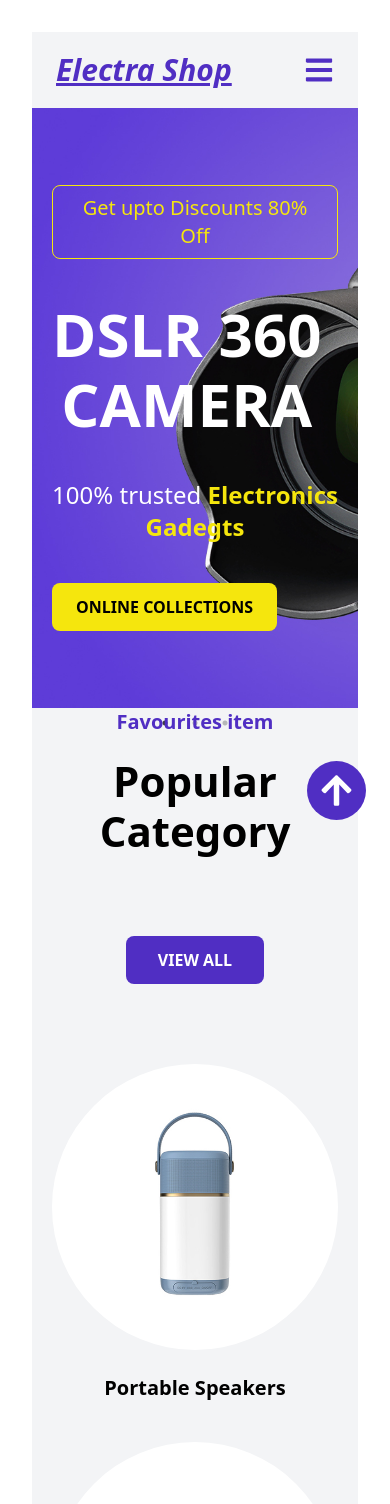
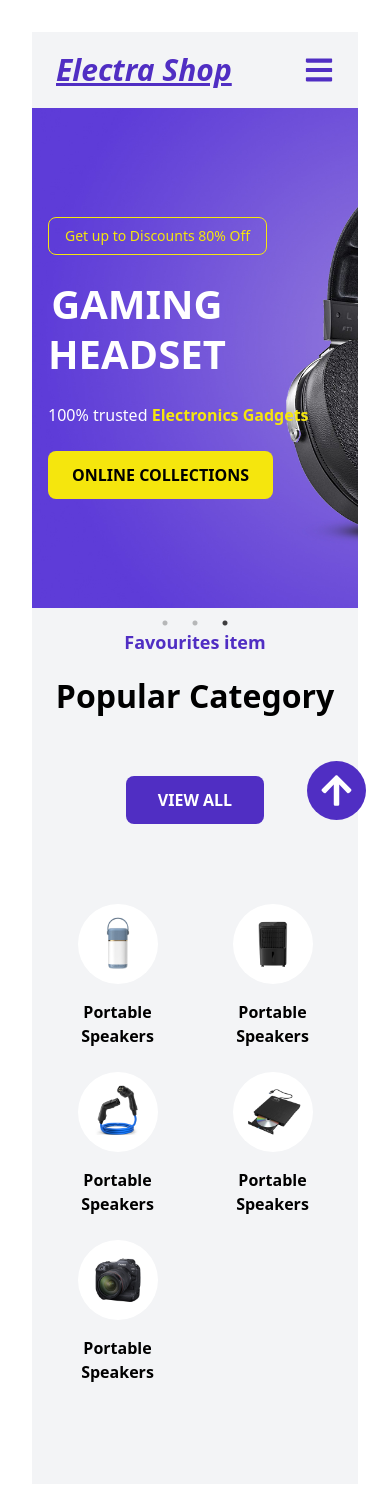
Before and after one commit to Krupa2205/TrendVibe, a React (Vite) app: page / in a window 390 px wide. Shown: the top 1504 px of the page. Built offline with nearby package versions, Linux system fonts and the light colour scheme.

Commit message:
Done responsive at frontend part UI.

```diff
--- a/src/sections/Category.jsx
+++ b/src/sections/Category.jsx
@@ -1,59 +1,128 @@
-import React, { useEffect } from 'react'
-import cat1 from '../assets/cat1.jpg'
-import cat2 from '../assets/cat2.jpg'
-import cat3 from '../assets/cat3.jpg'
-import cat4 from '../assets/cat4.jpg'
-import cat5 from '../assets/cat5.jpg'
+import React, { useEffect } from 'react';
+import cat1 from '../assets/cat1.jpg';
+import cat2 from '../assets/cat2.jpg';
+import cat3 from '../assets/cat3.jpg';
+import cat4 from '../assets/cat4.jpg';
+import cat5 from '../assets/cat5.jpg';
 import AOS from 'aos';
 import 'aos/dist/aos.css';
 
 const Category = () => {
-  useEffect(()=>{
+  useEffect(() => {
     AOS.init({
-      offset:100,
-      duration:500,
-      easing:'ease-in-out',
+      offset: 100,
+      duration: 500,
+      easing: 'ease-in-out',
     });
+    AOS.refresh();
+  }, []);
 
-    AOS.refresh();
+  return (
+    <div
+      id="category"
+      className="w-full bg-gray-100 lg:px-20 px-5 pb-[100px] pt-[20px] flex lg:flex-row flex-col justify-center items-center gap-20"
+    >
+      {/* Left Section */}
+      <div
+        data-aos="zoom-in"
+        data-aos-delay="50"
+        className="lg:w-[15%] w-full flex flex-col justify-center lg:items-start items-center gap-[20px]"
+      >
+        <h1 className="text-themepurple text-lg lg:text-xl font-semibold text-center">
+          Favourites item
+        </h1>
+        <h1 className="text-black font-semibold text-[32px] lg:text-[42px] leading-[40px] lg:leading-[50px] lg:text-start text-center">
+          Popular Category
+        </h1>
+        <button className="bg-themepurple hover:bg-themeyellow text-white hover:text-black px-8 py-3 rounded-lg font-semibold mt-[40px]">
+          VIEW ALL
+        </button>
+      </div>
 
-  },[])
-  return (
-    <div id='category' className='w-full bg-gray-100 lg:px-20 px-5 pb-[80px] flex lg:flex-row flex-col justify-center items-center gap-20'>
-      <div data-aos="zoom-in" data-aos-delay="50" className='lg:w-[15%] w-full flex flex-col justify-center lg:items-start items-center gap-[20px]'>
-    <h1 className='text-themepurple text-xl font-semibold text-center'>Favourites item</h1>
-    <h1 className='text-black font-semibold text-[42px] leading-[50px] lg:text-start  text-center'>Popular Category</h1>
-    <button className='bg-themepurple hover:bg-themeyellow text-white hover:text-black px-8 py-3 rounded-lg font-semibold mt-[60px]'>VIEW ALL</button>
+      {/* Right Section */}
+      <div className="lg:w-[85%] w-full grid lg:grid-cols-5 grid-cols-2 sm:grid-cols-3 justify-center items-start gap-6 lg:gap-10">
+        {/* Item 1 */}
+        <div
+          data-aos="zoom-in"
+          data-aos-delay="100"
+          className="flex flex-col justify-center items-center gap-4"
+        >
+          <img
+            src={cat1}
+            alt=""
+            className="rounded-full cursor-pointer w-[80px] lg:w-[120px]"
+          />
+          <h1 className="text-black text-base lg:text-xl font-semibold hover:text-themepurple cursor-pointer text-center">
+            Portable Speakers
+          </h1>
         </div>
-      <div className='lg:w-[85%] w-full grid lg:grid-cols-5 grid-cols-1 justify-center items-start gap-10'>
+
+        {/* Item 2 */}
         <div
-      data-aos="zoom-in" data-aos-delay="100" className='flex flex-col justify-center items-center gap-6'>
-        <img src={cat1} alt="" className='rounded-full cursor-pointer' />
-        <h1 className='text-black text-xl font-semibold hover:text-themepurple cursor-pointer'>Portable Speakers</h1>
+          data-aos="zoom-in"
+          data-aos-delay="200"
+          className="flex flex-col justify-center items-center gap-4"
+        >
+          <img
+            src={cat2}
+            alt=""
+            className="rounded-full cursor-pointer w-[80px] lg:w-[120px]"
+          />
+          <h1 className="text-black text-base lg:text-xl font-semibold hover:text-themepurple cursor-pointer text-center">
+            Portable Speakers
+          </h1>
         </div>
+
+        {/* Item 3 */}
         <div
-      data-aos="zoom-in" data-aos-delay="200" className='flex flex-col justify-center items-center gap-6'>
-        <img src={cat2} alt="" className='rounded-full cursor-pointer' />
-        <h1 className='text-black text-xl font-semibold hover:text-themepurple cursor-pointer'>Portable Speakers</h1>
+          data-aos="zoom-in"
+          data-aos-delay="300"
+          className="flex flex-col justify-center items-center gap-4"
+        >
+          <img
+            src={cat3}
+            alt=""
+            className="rounded-full cursor-pointer w-[80px] lg:w-[120px]"
+          />
+          <h1 className="text-black text-base lg:text-xl font-semibold hover:text-themepurple cursor-pointer text-center">
+            Portable Speakers
+          </h1>
         </div>
+
+        {/* Item 4 */}
         <div
-      data-aos="zoom-in" data-aos-delay="300" className='flex flex-col justify-center items-center gap-6'>
-        <img src={cat3} alt="" className='rounded-full cursor-pointer' />
-        <h1 className='text-black text-xl font-semibold hover:text-themepurple cursor-pointer'>Portable Speakers</h1>
+          data-aos="zoom-in"
+          data-aos-delay="400"
+          className="flex flex-col justify-center items-center gap-4"
+        >
+          <img
+            src={cat4}
+            alt=""
+            className="rounded-full cursor-pointer w-[80px] lg:w-[120px]"
+          />
+          <h1 className="text-black text-base lg:text-xl font-semibold hover:text-themepurple cursor-pointer text-center">
+            Portable Speakers
+          </h1>
         </div>
+
+        {/* Item 5 */}
         <div
-      data-aos="zoom-in" data-aos-delay="400" className='flex flex-col justify-center items-center gap-6'>
-        <img src={cat4} alt="" className='rounded-full cursor-pointer' />
-        <h1 className='text-black text-xl font-semibold hover:text-themepurple cursor-pointer'>Portable Speakers</h1>
-      </div>
-      <div
-      data-aos="zoom-in" data-aos-delay="500" className='flex flex-col justify-center items-center gap-6'>
-        <img src={cat5} alt="" className='rounded-full cursor-pointer' />
-        <h1 className='text-black text-xl font-semibold hover:text-themepurple cursor-pointer'>Portable Speakers</h1>
+          data-aos="zoom-in"
+          data-aos-delay="500"
+          className="flex flex-col justify-center items-center gap-4"
+        >
+          <img
+            src={cat5}
+            alt=""
+            className="rounded-full cursor-pointer w-[80px] lg:w-[120px]"
+          />
+          <h1 className="text-black text-base lg:text-xl font-semibold hover:text-themepurple cursor-pointer text-center">
+            Portable Speakers
+          </h1>
         </div>
       </div>
     </div>
-  )
-}
+  );
+};
 
-export default Category
+export default Category;
--- a/src/sections/Hero.jsx
+++ b/src/sections/Hero.jsx
@@ -1,10 +1,10 @@
-import React, { useEffect } from 'react'
+import React, { useEffect } from 'react';
 import Slider from "react-slick";
 import "slick-carousel/slick/slick.css";
 import "slick-carousel/slick/slick-theme.css";
-import headset from '../assets/headset.jpg'
-import earbuds from '../assets/earbuds.jpg'
-import dslr from '../assets/dslr.jpg'
+import headset from '../assets/headset.jpg';
+import earbuds from '../assets/earbuds.jpg';
+import dslr from '../assets/dslr.jpg';
 import AOS from 'aos';
 import 'aos/dist/aos.css';
 
@@ -15,56 +15,156 @@ const Hero = () => {
     speed: 500,
     slidesToShow: 1,
     slidesToScroll: 1,
-    arrowsL:false
+    autoplay: true,
+    autoplaySpeed: 3000,
+    arrows: false,
   };
 
-  useEffect(()=>{
+  useEffect(() => {
     AOS.init({
-      offset:100,
-      duration:500,
-      easing:'ease-in-out',
+      offset: 100,
+      duration: 500,
+      easing: 'ease-in-out',
     });
-
     AOS.refresh();
-
-  },[])
+  }, []);
 
   return (
-    <div id='hero' className='w-full flex justify-center items-center lg:h-[700px] h-[600px]'>
-      <Slider className='w-full' {...settings}>
+    <div id="hero" className="w-full flex justify-center items-center min-h-[500px] lg:min-h-[700px] h-auto">
+      <div className="max-w-screen-xl w-full">
+        <Slider {...settings}>
+          {/* Slide 1 */}
           <div>
-        <div className='w-full lg:px-20 px-5 lg:h-[700px] h-[600px] flex flex-col justify-center items-start gap-10 bg-cover bg-center' style={{backgroundImage:`url(${dslr})`}}>
-        <h1 data-aos="zoom-in" data-aos-delay="50" className='text-themeyellow border rounded-lg border-themeyellow px-6 py-2 text-xl'>Get upto Discounts 80% Off</h1>
-        <h1 data-aos="zoom-in" data-aos-delay="100" className='text-white lg:text-[120px] text-[60px] uppercase font-bold lg:leading-[120px] leading-[70px]'>DSLR 360 <br/>Camera</h1>
-        <h1 data-aos="zoom-in" data-aos-delay="100" className='text-white text-2xl'>100% trusted <span className='text-themeyellow font-semibold'>Electronics Gadegts</span></h1>
-        <button data-aos="zoom-in" data-aos-delay="200"  className='bg-themeyellow px-6 py-3 rounded-lg text-black font-semibold'>ONLINE COLLECTIONS</button>
+            <div
+              className="w-full px-4 lg:px-20 flex flex-col justify-center items-start gap-6 lg:gap-10 min-h-[500px] lg:min-h-[700px] h-auto bg-cover bg-center"
+              style={{
+                backgroundImage: `url(${dslr})`,
+                backgroundSize: 'cover',
+              }}
+            >
+              <h1
+                data-aos="zoom-in"
+                data-aos-delay="50"
+                className="text-themeyellow border rounded-lg border-themeyellow px-4 lg:px-6 py-2 text-sm lg:text-xl"
+              >
+                Get up to Discounts 80% Off
+              </h1>
+              <h1
+                data-aos="zoom-in"
+                data-aos-delay="100"
+                className="text-white text-[40px] lg:text-[100px] uppercase font-bold leading-[50px] lg:leading-[100px] text-wrap"
+              >
+                DSLR 360 <br /> Camera
+              </h1>
+              <h1
+                data-aos="zoom-in"
+                data-aos-delay="150"
+                className="text-white text-base lg:text-2xl"
+              >
+                100% trusted{' '}
+                <span className="text-themeyellow font-semibold">
+                  Electronics Gadgets
+                </span>
+              </h1>
+              <button
+                data-aos="zoom-in"
+                data-aos-delay="200"
+                className="bg-themeyellow px-6 py-3 rounded-lg text-black font-semibold"
+              >
+                ONLINE COLLECTIONS
+              </button>
             </div>
           </div>
 
-
+          {/* Slide 2 */}
           <div>
-        <div className='w-full lg:px-20 px-5 lg:h-[700px] h-[600px] flex flex-col justify-center items-start gap-10 bg-cover bg-center' style={{backgroundImage:`url(${earbuds})`}}>
-        <h1 data-aos="zoom-in" data-aos-delay="50" className='text-themeyellow border rounded-lg border-themeyellow px-6 py-2 text-xl'>Get upto Discounts 80% Off</h1>
-        <h1 data-aos="zoom-in" data-aos-delay="100" className='text-white lg:text-[120px] text-[60px] uppercase font-bold lg:leading-[120px] leading-[70px]'>Wireless <br/>Earbuds</h1>
-        <h1 data-aos="zoom-in" data-aos-delay="100" className='text-white text-2xl'>100% trusted <span className='text-themeyellow font-semibold'>Electronics Gadegts</span></h1>
-        <button data-aos="zoom-in" data-aos-delay="200"  className='bg-themeyellow px-6 py-3 rounded-lg text-black font-semibold'>ONLINE COLLECTIONS</button>
+            <div
+              className="w-full px-4 lg:px-20 flex flex-col justify-center items-start gap-6 lg:gap-10 min-h-[500px] lg:min-h-[700px] h-auto bg-cover bg-center"
+              style={{
+                backgroundImage: `url(${earbuds})`,
+                backgroundSize: 'cover',
+              }}
+            >
+              <h1
+                data-aos="zoom-in"
+                data-aos-delay="50"
+                className="text-themeyellow border rounded-lg border-themeyellow px-4 lg:px-6 py-2 text-sm lg:text-xl"
+              >
+                Get up to Discounts 80% Off
+              </h1>
+              <h1
+                data-aos="zoom-in"
+                data-aos-delay="100"
+                className="text-white text-[40px] lg:text-[100px] uppercase font-bold leading-[50px] lg:leading-[100px] text-wrap"
+              >
+                Wireless <br /> Earbuds
+              </h1>
+              <h1
+                data-aos="zoom-in"
+                data-aos-delay="150"
+                className="text-white text-base lg:text-2xl"
+              >
+                100% trusted{' '}
+                <span className="text-themeyellow font-semibold">
+                  Electronics Gadgets
+                </span>
+              </h1>
+              <button
+                data-aos="zoom-in"
+                data-aos-delay="200"
+                className="bg-themeyellow px-6 py-3 rounded-lg text-black font-semibold"
+              >
+                ONLINE COLLECTIONS
+              </button>
             </div>
           </div>
 
-
+          {/* Slide 3 */}
           <div>
-        <div className='w-full lg:px-20 px-5 lg:h-[700px] h-[600px] flex flex-col justify-center items-start gap-10 bg-cover bg-center' style={{backgroundImage:`url(${headset})`}}>
-        <h1 data-aos="zoom-in" data-aos-delay="50" className='text-themeyellow border rounded-lg border-themeyellow px-6 py-2 text-xl'>Get upto Discounts 80% Off</h1>
-        <h1 data-aos="zoom-in" data-aos-delay="100" className='text-white lg:text-[120px] text-[60px] uppercase font-bold lg:leading-[120px] leading-[70px]'>DSLR 360 <br/>Camera</h1>
-        <h1 data-aos="zoom-in" data-aos-delay="100" className='text-white text-2xl'>100% trusted <span className='text-themeyellow font-semibold'>Electronics Gadegts</span></h1>
-        <button data-aos="zoom-in" data-aos-delay="200"  className='bg-themeyellow px-6 py-3 rounded-lg text-black font-semibold'>ONLINE COLLECTIONS</button>
+            <div
+              className="w-full px-4 lg:px-20 flex flex-col justify-center items-start gap-6 lg:gap-10 min-h-[500px] lg:min-h-[700px] h-auto bg-cover bg-center"
+              style={{
+                backgroundImage: `url(${headset})`,
+                backgroundSize: 'cover',
+              }}
+            >
+              <h1
+                data-aos="zoom-in"
+                data-aos-delay="50"
+                className="text-themeyellow border rounded-lg border-themeyellow px-4 lg:px-6 py-2 text-sm lg:text-xl"
+              >
+                Get up to Discounts 80% Off
+              </h1>
+              <h1
+                data-aos="zoom-in"
+                data-aos-delay="100"
+                className="text-white text-[40px] lg:text-[100px] uppercase font-bold leading-[50px] lg:leading-[100px] text-wrap"
+              >
+                Gaming <br /> Headset
+              </h1>
+              <h1
+                data-aos="zoom-in"
+                data-aos-delay="150"
+                className="text-white text-base lg:text-2xl"
+              >
+                100% trusted{' '}
+                <span className="text-themeyellow font-semibold">
+                  Electronics Gadgets
+                </span>
+              </h1>
+              <button
+                data-aos="zoom-in"
+                data-aos-delay="200"
+                className="bg-themeyellow px-6 py-3 rounded-lg text-black font-semibold"
+              >
+                ONLINE COLLECTIONS
+              </button>
             </div>
           </div>
+        </Slider>
+      </div>
+    </div>
+  );
+};
 
-      </Slider>
-
-    </div>
-  )
-}
-
-export default Hero
+export default Hero;
```
Also changed, not shown: src/sections/Header.jsx (+4 -3 lines). Lines whose indentation alone changed are shown as unchanged.
